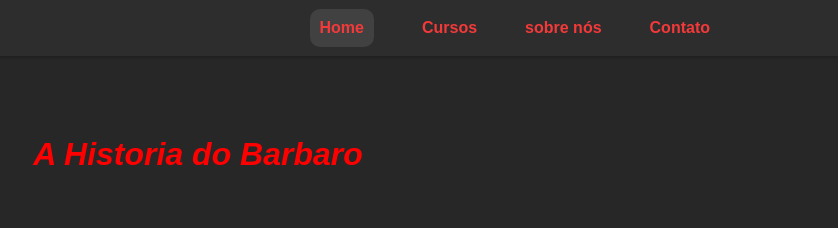
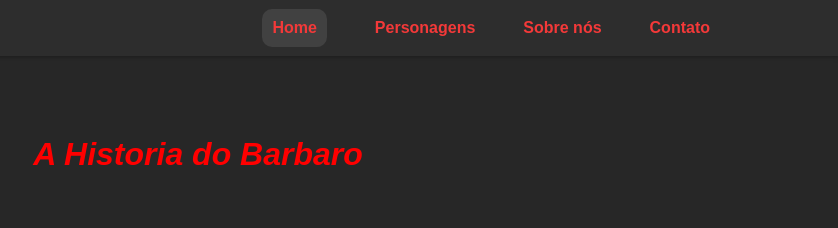
Before and after one commit to lucasbalbino09/OBARBARO, a plain HTML site: page a hitoria do meninão.html in a window 1280 px wide. Shown: the top 228 px of the page, 442-1280 px from the left. Drawn offline with Linux system fonts and the light colour scheme.

Commit message:
a mudanca esta aos poucos

```diff
--- a/a hitoria do meninão.html
+++ b/a hitoria do meninão.html
@@ -27,8 +27,8 @@
                   </svg>
             </button>
             <a href="#" class="active">Home</a>
-            <a href="#">Cursos</a>
-            <a href="#">sobre nós</a>
+            <a href="#">Personagens</a>
+            <a href="#">Sobre nós</a>
             <a href="#">Contato</a>
         </div>
     </div>
```
